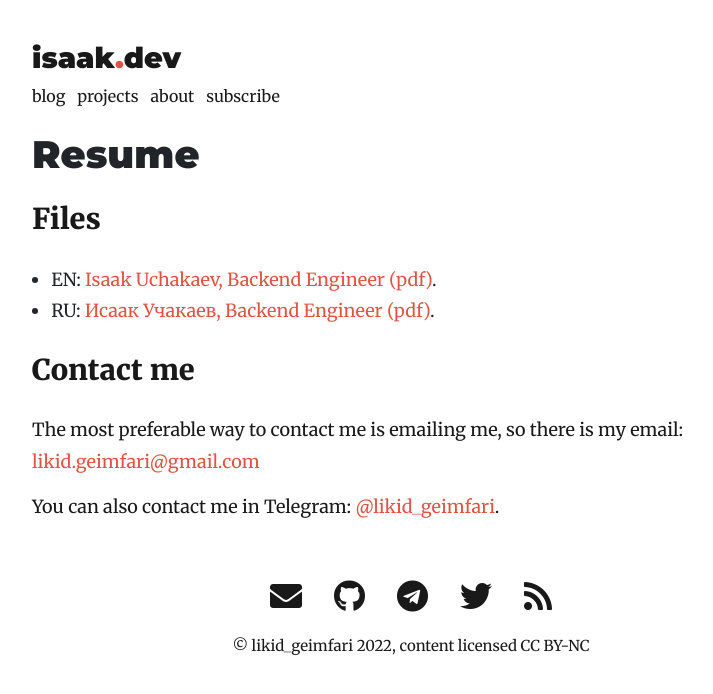
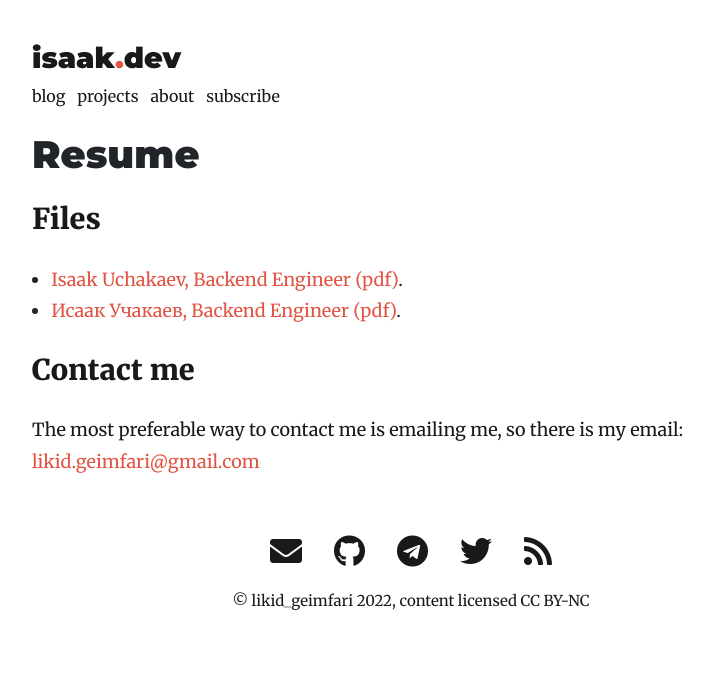
Before and after one commit to lk-geimfari/lk-geimfari.github.io, a Jekyll site: the page built from _pages/resume.md, in a window 1280 px wide. Shown: the top 694 px of the page, without its empty margins (229-942 px from the left). Built offline with Jekyll 4.4.1, drawn with Linux system fonts in a browser that asks for light colours; nearby versions of some CDN libraries.

Commit message:
Fix resume page

```diff
--- a/_pages/resume.md
+++ b/_pages/resume.md
@@ -5,12 +5,10 @@ permalink: /resume/
 ---
 
 ## Files
-- EN: [Isaak Uchakaev, Backend Engineer (pdf)]({{ site.resume.en }}).
-- RU: [Исаак Учакаев, Backend Engineer (pdf)]({{ site.resume.ru }}).
+- [Isaak Uchakaev, Backend Engineer (pdf)]({{ site.resume.en }}).
+- [Исаак Учакаев, Backend Engineer (pdf)]({{ site.resume.ru }}).
 
 ## Contact me
 
 The most preferable way to contact me is emailing me, so there is my
 email: <a href="mailto:{{ site.email }}">{{ site.email }}</a>
-
-You can also contact me in Telegram: [@likid_geimfari]({{ site.telegram_url }}).
```
